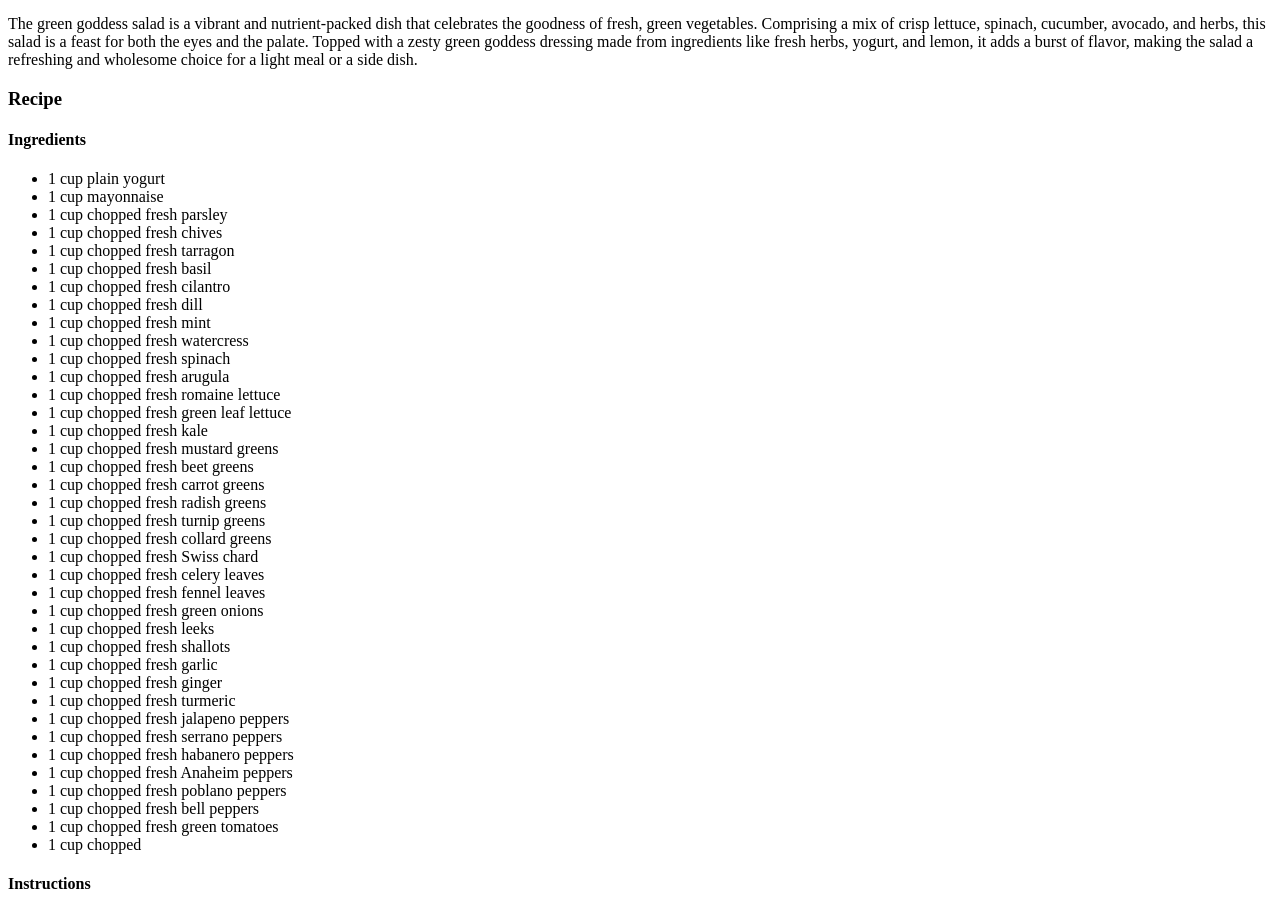
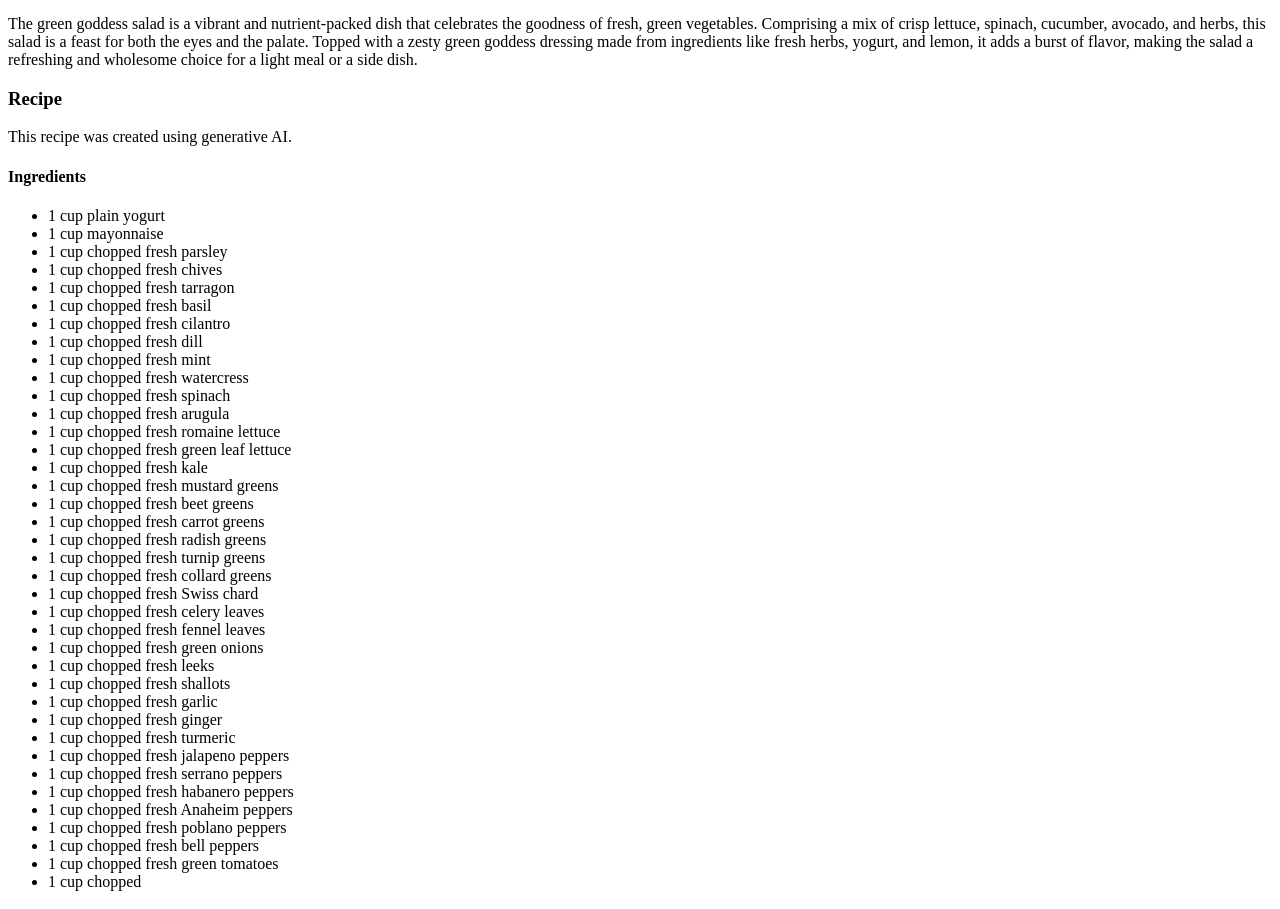
Before and after one commit to ccarethe/ccp_html_w24, a plain HTML site: page recipes.html in a window 1280 px wide. Shown: the part 6000-6909 px from the top of the page. Drawn offline with Linux system fonts and the light colour scheme.

Commit message:
Update recipes.html

```diff
--- a/recipes.html
+++ b/recipes.html
@@ -165,6 +165,9 @@
             <p>The green goddess salad is a vibrant and nutrient-packed dish that celebrates the goodness of fresh, green vegetables. Comprising a mix of crisp lettuce, spinach, cucumber, avocado, and herbs, this salad is a feast for both the eyes and the palate. Topped with a zesty green goddess dressing made from ingredients like fresh herbs, yogurt, and lemon, it adds a burst of flavor, making the salad a refreshing and wholesome choice for a light meal or a side dish.</p>
 
             <h3>Recipe</h3>
+
+            <p>This recipe was created using generative AI.</p>
+
             <h4>Ingredients</h4>
             <ul>
                 <li>1 cup plain yogurt</li>
```
